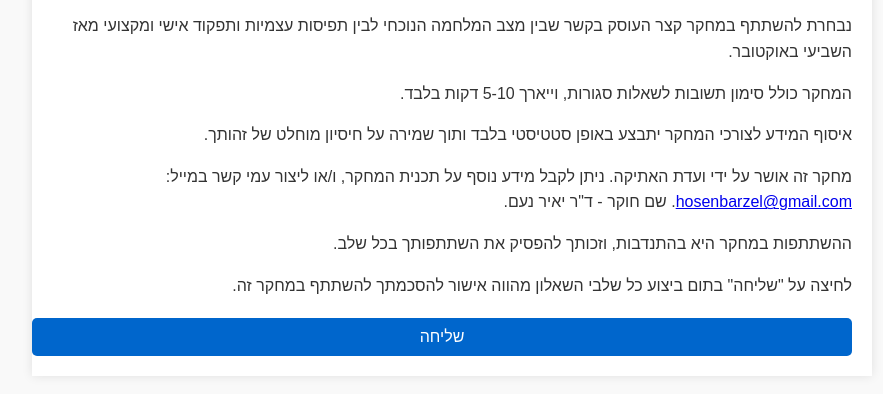
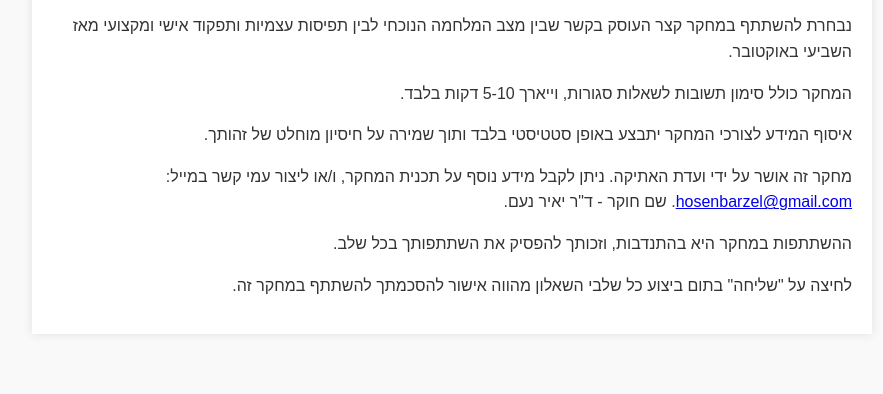
Before and after one commit to yaya017/HOSEN2024, a plain HTML site: page INDEX.HTML in a window 1280 px wide. Shown: the part 128-522 px from the top of the page, without its empty margins (188-1071 px from the left). Drawn offline with Linux system fonts and the light colour scheme.

Commit message:
Add files via upload

```diff
--- a/INDEX.HTML
+++ b/INDEX.HTML
@@ -30,17 +30,6 @@
         .contact {
             margin-top: 20px;
         }
-        .btn {
-            display: block;
-            width: 100%;
-            padding: 10px;
-            background-color: #0066cc;
-            color: #fff;
-            text-align: center;
-            text-decoration: none;
-            border-radius: 5px;
-            margin-top: 20px;
-        }
     </style>
 </head>
 <body>
@@ -53,7 +42,6 @@
         <p>מחקר זה אושר על ידי ועדת האתיקה. ניתן לקבל מידע נוסף על תכנית המחקר, ו/או ליצור עמי קשר במייל: <a href="mailto:hosenbarzel@gmail.com">hosenbarzel@gmail.com</a>. שם חוקר - ד"ר יאיר נעם.</p>
         <p>ההשתתפות במחקר היא בהתנדבות, וזכותך להפסיק את השתתפותך בכל שלב.</p>
         <p>לחיצה על "שליחה" בתום ביצוע כל שלבי השאלון מהווה אישור להסכמתך להשתתף במחקר זה.</p>
-        <a href="#" class="btn">שליחה</a>
     </div>
 </body>
 </html>
```
